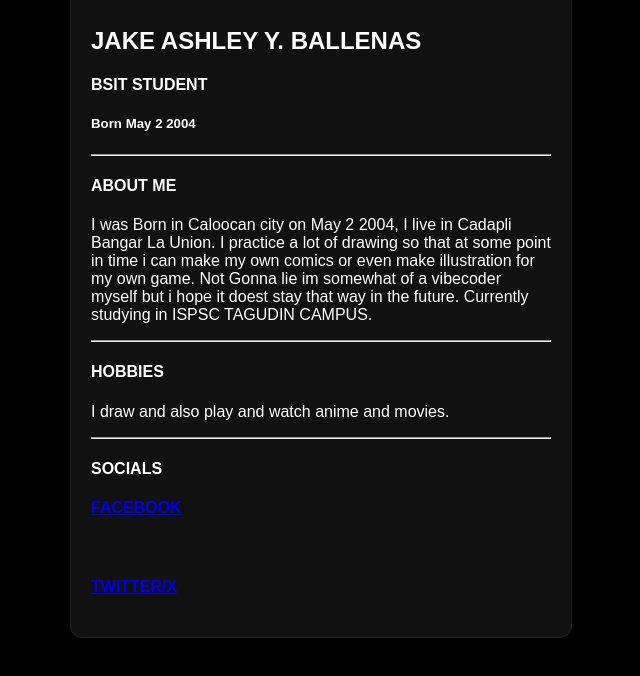
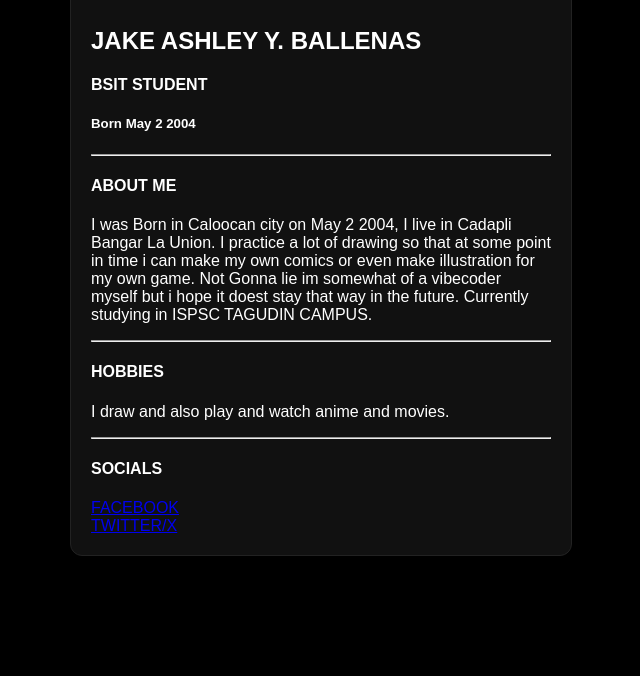
Before and after one commit to AShen-dead/bio, a plain HTML site: page index.html in a window 1280 px wide. Shown: the part 254-930 px from the top of the page, without its empty margins (319-959 px from the left). After the commit the page ends 860 px from the top, so only its background shows below. Drawn offline with Linux system fonts and the light colour scheme.

Commit message:
Update index.html

```diff
--- a/index.html
+++ b/index.html
@@ -23,9 +23,9 @@
       <p>I draw and also play and watch anime and movies.</p>
       <hr>
       <h4>SOCIALS</h4>
-      <a href="https://www.facebook.com/jake.yuson"><h4>FACEBOOK</h4></a>
+      <a href="https://www.facebook.com/jake.yuson">FACEBOOK</a>
       <br>
-      <a href="https://x.com/DEAD_ashen/media"><h4>TWITTER/X</h4></a>
+      <a href="https://x.com/DEAD_ashen/media">TWITTER/X</a>
     </div>
   </div>
 
```
